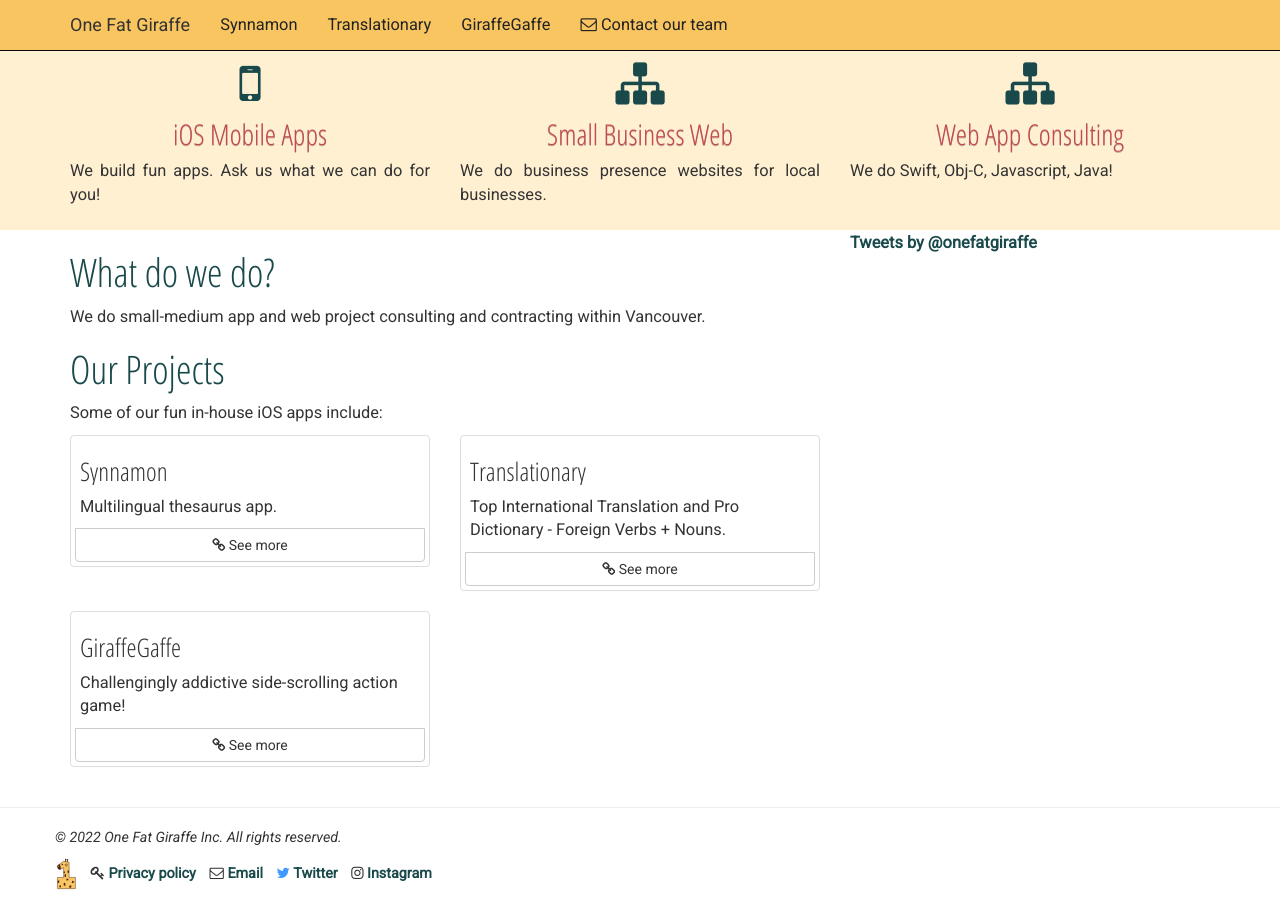
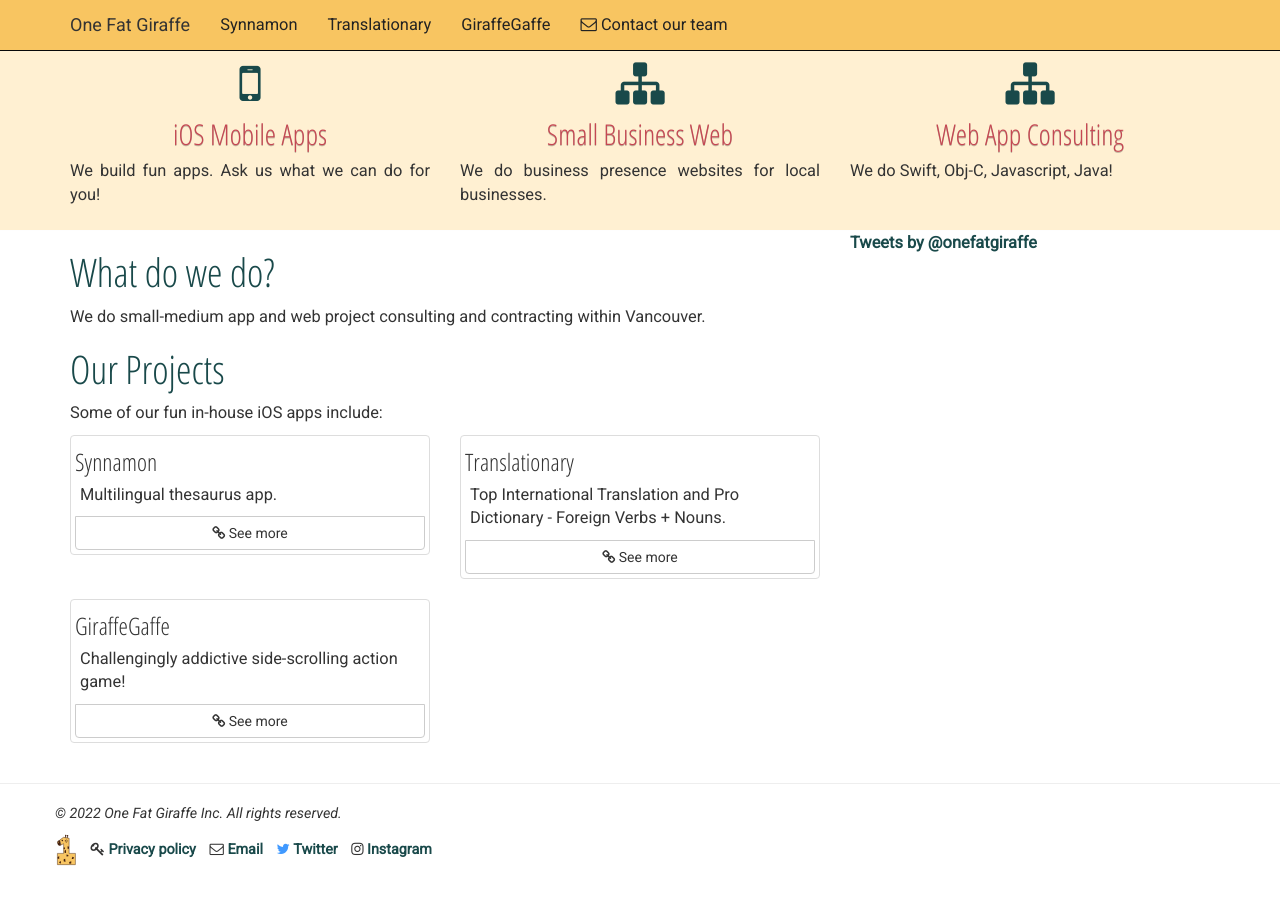
Before and after one commit to onefatgiraffe/onefatgiraffe.github.io, a Jekyll site: the page built from index.html, in a window 1280 px wide and 900 px high, scrolled down 503 px. Built offline with Jekyll 4.4.1, drawn with Linux system fonts in a browser that asks for light colours; nearby versions of some CDN libraries; comment, search, counter and statistics services are not loaded; after the commit the page ends 1379 px from its top, so only the background shows below that.

Commit message:
accessibility

```diff
--- a/index.html
+++ b/index.html
@@ -13,7 +13,7 @@
     {% for project in site.data.projects %}
     <div class="col-sm-12 col-lg-6">
         <div class="thumbnail">
-            <h4>{{ project.name }}</h4>
+            <h3>{{ project.name }}</h4>
             <p class="brief">{{ project.brief }}</p>
             {% if project.url %}
             <a href="{{ project.url }}" class="btn btn-default col-xs-12" role="button"><i class="fa fa-link"></i> See more</a>
```
